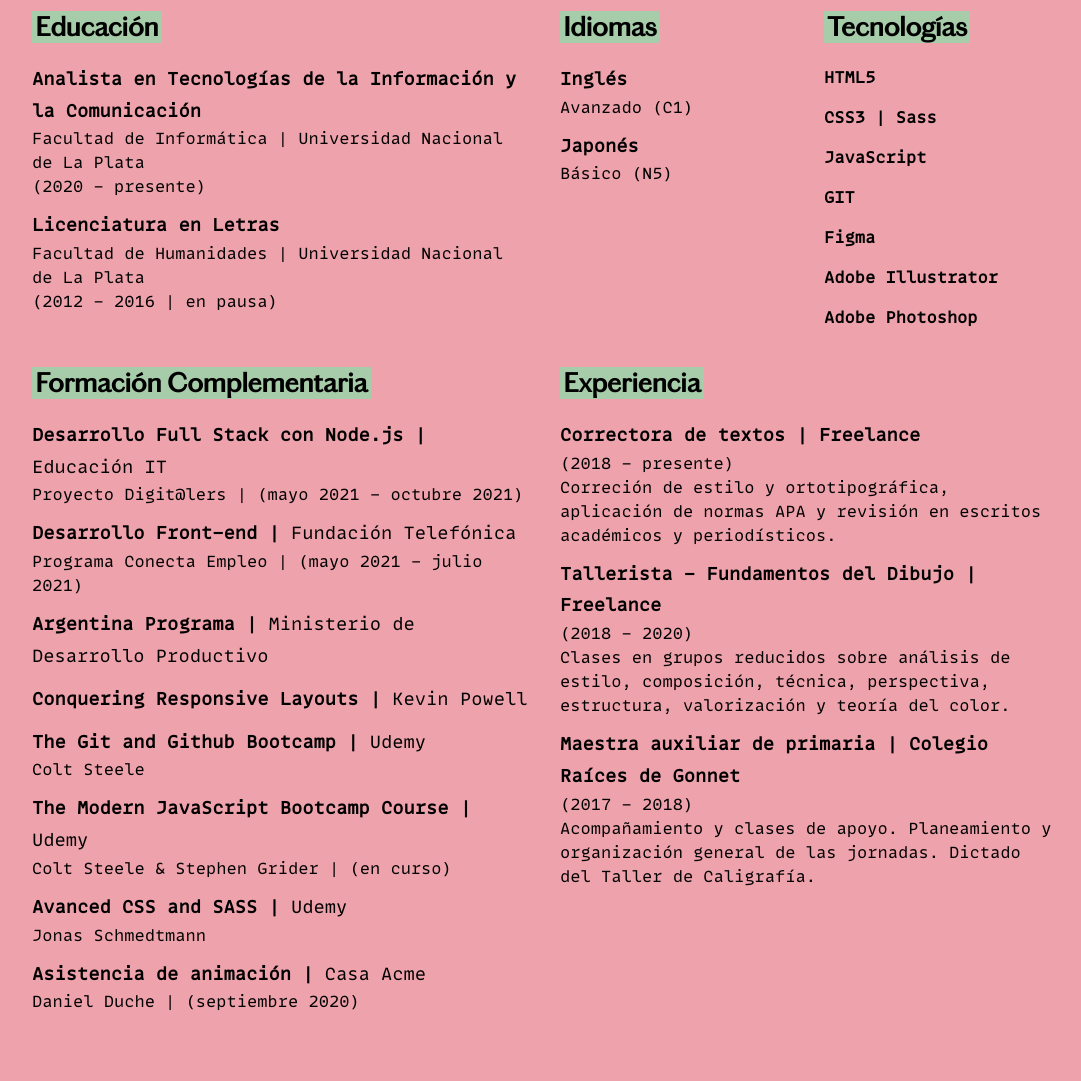
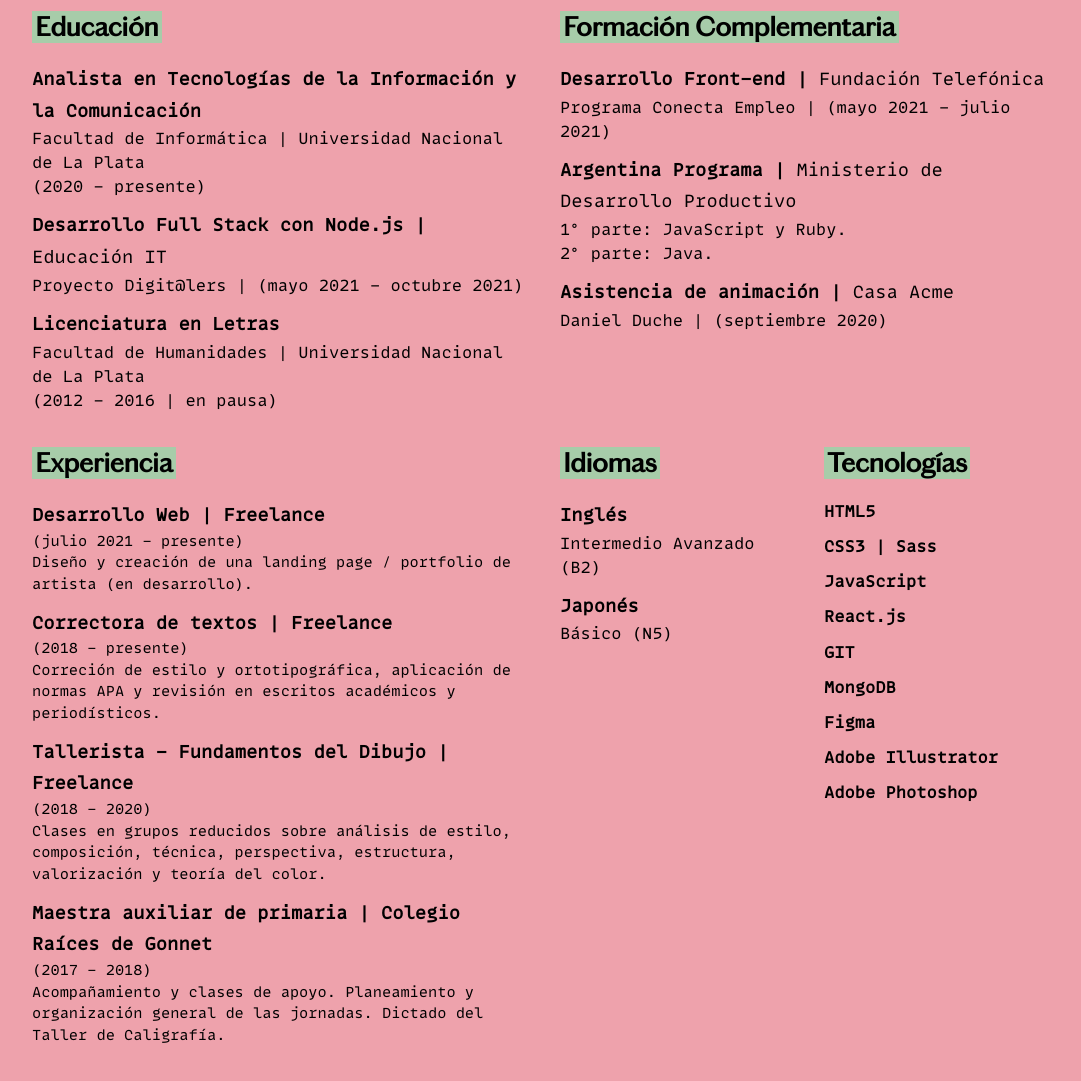
Before and after one commit to cartografa/CV, a plain HTML site: page index.html in a window 1280 px wide. Shown: the part 183-1264 px from the top of the page, without its empty margins (96-1177 px from the left). Drawn offline with Linux system fonts and the light colour scheme.

Commit message:
Update with new info

```diff
--- a/css/cv.css
+++ b/css/cv.css
@@ -82,8 +82,8 @@ body {
     grid-template-columns: repeat(4, 1fr);
     grid-template-areas:
         'nomcon nomcon nom-con redes'
-        'edu edu idiomas tecnologias'
-        'forcom forcom exp exp';
+        'edu edu forcom forcom'
+        'exp exp idiomas tecnologias';
     margin-bottom: 3rem;
 }
 
@@ -162,6 +162,13 @@ li {
     margin-bottom: .7rem;
 }
 
+.tecnologias li {
+    line-height: 1.5;
+}
+
+.experiencia p {
+    font-size: 0.9rem;
+}
 
 /*--------------------------------------------------/
 /                 LINKS A REDES                     /
--- a/index.html
+++ b/index.html
@@ -75,6 +75,14 @@
                     </li>
                     <li>
                         <h4>
+                            Desarrollo Full Stack con Node.js | <span class="light">Educación IT</span>
+                        </h4>
+                        <p>
+                             Proyecto Digit@lers | (mayo 2021 - octubre 2021)
+                        </p>
+                    </li>
+                    <li>
+                        <h4>
                             Licenciatura en Letras
                         </h4>
                         <p>
@@ -90,14 +98,7 @@
                     <span class="resaltado">Formación Complementaria</span>
                 </h3>
                 <ul>
-                    <li>
-                        <h4>
-                            Desarrollo Full Stack con Node.js | <span class="light">Educación IT</span>
-                        </h4>
-                        <p>
-                             Proyecto Digit@lers | (mayo 2021 - octubre 2021)
-                        </p>
-                    </li>
+
                     <li>
                         <h4>
                             Desarrollo Front-end | <span class="light">Fundación Telefónica</span>
@@ -110,37 +111,12 @@
                         <h4>
                             Argentina Programa | <span class="light">Ministerio de Desarrollo Productivo</span>
                         </h4>
-                    </li>
-                    <li>
-                        <h4>
-                            Conquering Responsive Layouts | <span class="light">Kevin Powell</span>
-                        </h4>
-                    </li>
-                    <li>
-                        <h4>
-                            The Git and Github Bootcamp | <span class="light">Udemy</span>
-                        </h4>
                         <p>
-                            Colt Steele
+                            1° parte: JavaScript y Ruby. <br>
+                            2° parte: Java.
                         </p>
                     </li>
-                    <li>
-                        <h4>
-                            The Modern JavaScript Bootcamp Course | <span class="light">Udemy</span>
-                        </h4>
-                        <p>
-                            Colt Steele & Stephen Grider | (en curso)
-                        </p>
-                    </li>
-                    <li>
-                        <h4>
-                            Avanced CSS and SASS | <span class="light">Udemy</span>
-                        </h4>
-                        <p>
-                            Jonas Schmedtmann
-                        </p>
-                    </li>
-                    <li>
+
                         <h4>
                             Asistencia de animación | <span class="light">Casa Acme</span>
                         </h4>
@@ -159,7 +135,7 @@
                     <li>
                         <h4>Inglés</h4>
                         <p>
-                            Avanzado (C1)
+                            Intermedio Avanzado (B2)
                         </p>
                     </li>
                     <li>
@@ -179,7 +155,9 @@
                     <li>HTML5</li>
                     <li>CSS3 | Sass</li>
                     <li>JavaScript</li>
+                    <li>React.js</li>
                     <li>GIT</li>
+                    <li>MongoDB</li>
                     <li>Figma</li>
                     <li>Adobe Illustrator</li>
                     <li>Adobe Photoshop</li>
@@ -189,6 +167,15 @@
             <section class="experiencia">
                 <h3><span class="resaltado">Experiencia</span></h3>
                 <ul>
+                    <li>
+                        <h4>
+                            <span class="bold">Desarrollo Web</span> | Freelance
+                        </h4>
+                        <p>
+                            (julio 2021 - presente) <br>
+                            Diseño y creación de una landing page / portfolio de artista (en desarrollo).
+                        </p>
+                    </li>
                     <li>
                         <h4>
                             <span class="bold">Correctora de textos</span> | Freelance
```
